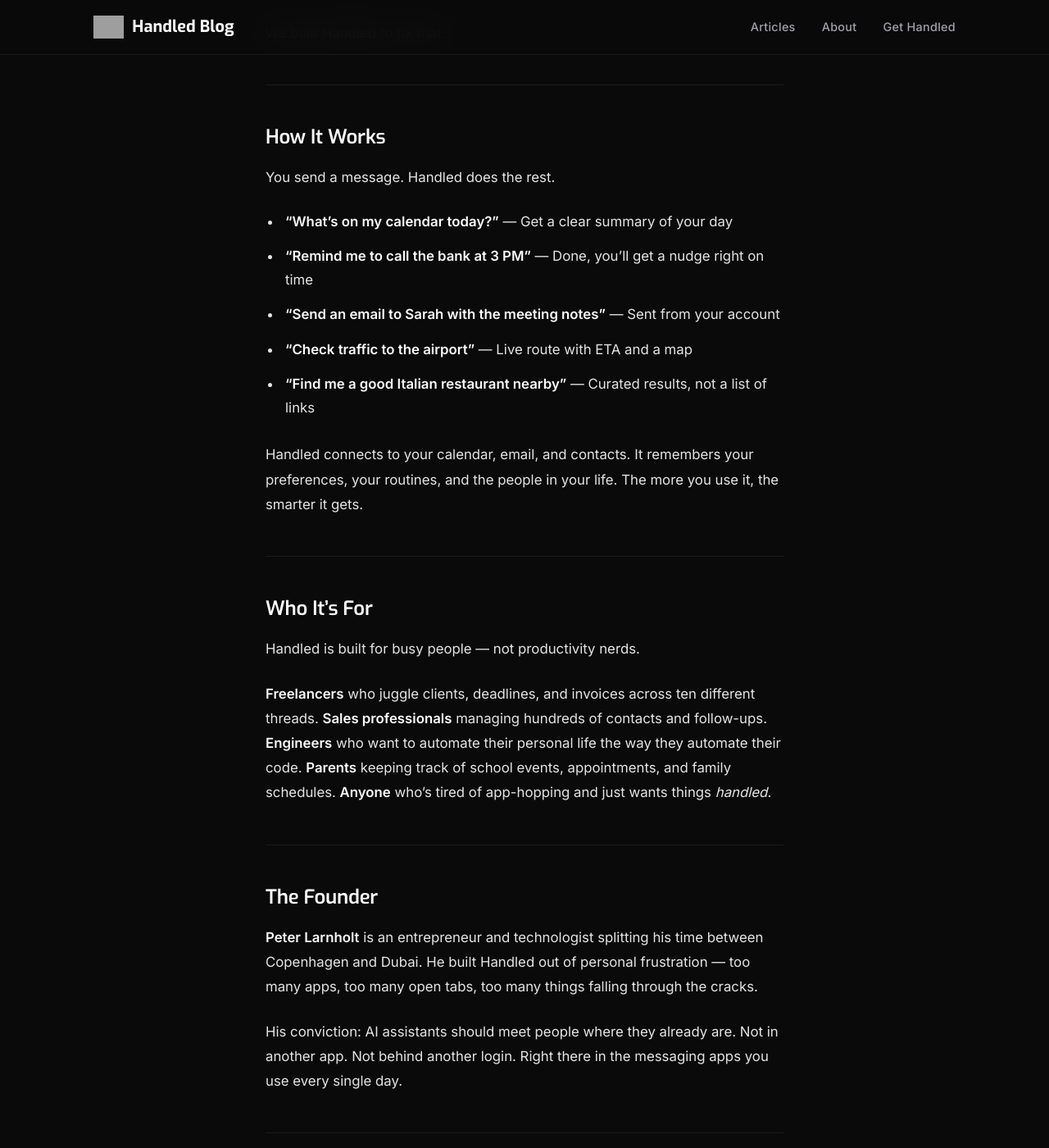
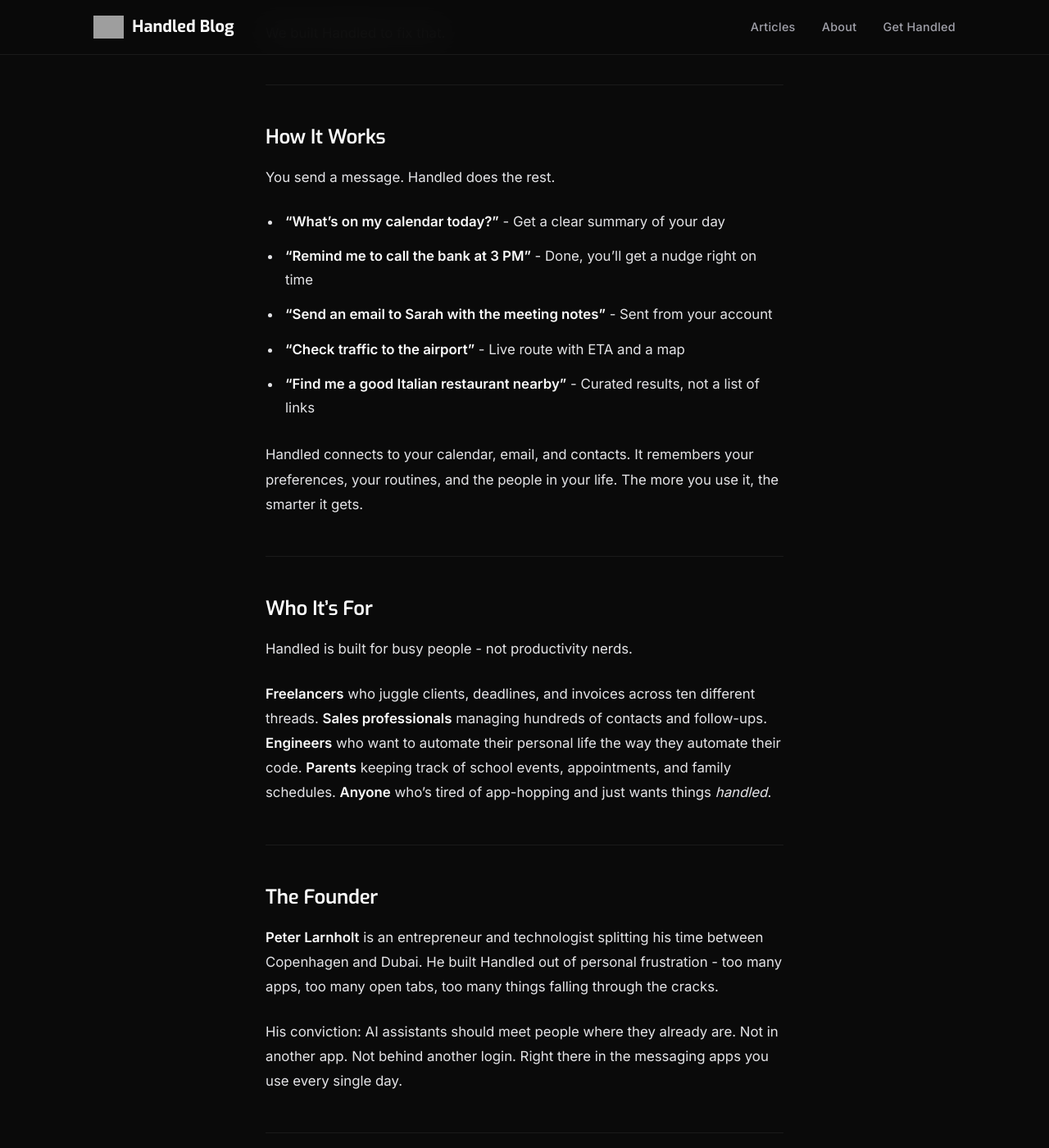
Before and after one commit to handled-sh/handled-sh.github.io, a Jekyll site: the page built from about.md, in a window 1280 px wide and 1400 px high, scrolled down 859 px. Shown: the whole window at 82% size. Built offline with Jekyll 4.4.1, drawn with Linux system fonts in a browser that asks for light colours; some of the changed text lies outside the part shown; grey boxes are pictures that could not be loaded.

```diff
--- a/about.md
+++ b/about.md
@@ -5,7 +5,7 @@ subtitle: One conversation to manage your entire life.
 permalink: /about/
 ---
 
-Handled is an AI personal assistant that lives inside WhatsApp and Telegram. No app to download. No dashboard to learn. Just message it like you'd message a friend — and it takes care of the rest.
+Handled is an AI personal assistant that lives inside WhatsApp and Telegram. No app to download. No dashboard to learn. Just message it like you'd message a friend - and it takes care of the rest.
 
 ---
 
@@ -23,11 +23,11 @@ We built Handled to fix that.
 
 You send a message. Handled does the rest.
 
-- **"What's on my calendar today?"** — Get a clear summary of your day
-- **"Remind me to call the bank at 3 PM"** — Done, you'll get a nudge right on time
-- **"Send an email to Sarah with the meeting notes"** — Sent from your account
-- **"Check traffic to the airport"** — Live route with ETA and a map
-- **"Find me a good Italian restaurant nearby"** — Curated results, not a list of links
+- **"What's on my calendar today?"** - Get a clear summary of your day
+- **"Remind me to call the bank at 3 PM"** - Done, you'll get a nudge right on time
+- **"Send an email to Sarah with the meeting notes"** - Sent from your account
+- **"Check traffic to the airport"** - Live route with ETA and a map
+- **"Find me a good Italian restaurant nearby"** - Curated results, not a list of links
 
 Handled connects to your calendar, email, and contacts. It remembers your preferences, your routines, and the people in your life. The more you use it, the smarter it gets.
 
@@ -35,7 +35,7 @@ Handled connects to your calendar, email, and contacts. It remembers your prefer
 
 ## Who It's For
 
-Handled is built for busy people — not productivity nerds.
+Handled is built for busy people - not productivity nerds.
 
 **Freelancers** who juggle clients, deadlines, and invoices across ten different threads. **Sales professionals** managing hundreds of contacts and follow-ups. **Engineers** who want to automate their personal life the way they automate their code. **Parents** keeping track of school events, appointments, and family schedules. **Anyone** who's tired of app-hopping and just wants things *handled*.
 
@@ -43,7 +43,7 @@ Handled is built for busy people — not productivity nerds.
 
 ## The Founder
 
-**Peter Larnholt** is an entrepreneur and technologist splitting his time between Copenhagen and Dubai. He built Handled out of personal frustration — too many apps, too many open tabs, too many things falling through the cracks.
+**Peter Larnholt** is an entrepreneur and technologist splitting his time between Copenhagen and Dubai. He built Handled out of personal frustration - too many apps, too many open tabs, too many things falling through the cracks.
 
 His conviction: AI assistants should meet people where they already are. Not in another app. Not behind another login. Right there in the messaging apps you use every single day.
 
@@ -53,7 +53,7 @@ His conviction: AI assistants should meet people where they already are. Not in
 
 **Simplicity over features.** We'd rather do three things perfectly than thirty things poorly. Every feature must make your life simpler.
 
-**Privacy by design.** Your assistant knows the details of your life. We treat that responsibility seriously — data minimization, encryption, and user control are non-negotiable.
+**Privacy by design.** Your assistant knows the details of your life. We treat that responsibility seriously - data minimization, encryption, and user control are non-negotiable.
 
 **Meet people where they are.** No downloads. No onboarding flows. No behavior change required. Handled works inside the apps you already use.
 
@@ -63,6 +63,6 @@ His conviction: AI assistants should meet people where they already are. Not in
 
 Try Handled free for 90 days. No credit card. No commitment.
 
-Just message us on [WhatsApp](https://handled.sh) or [Telegram](https://handled.sh) to begin — or visit [handled.sh](https://handled.sh) to learn more.
+Just message us on [WhatsApp](https://handled.sh) or [Telegram](https://handled.sh) to begin - or visit [handled.sh](https://handled.sh) to learn more.
 
 Questions? Reach us at hello@handled.sh
```
